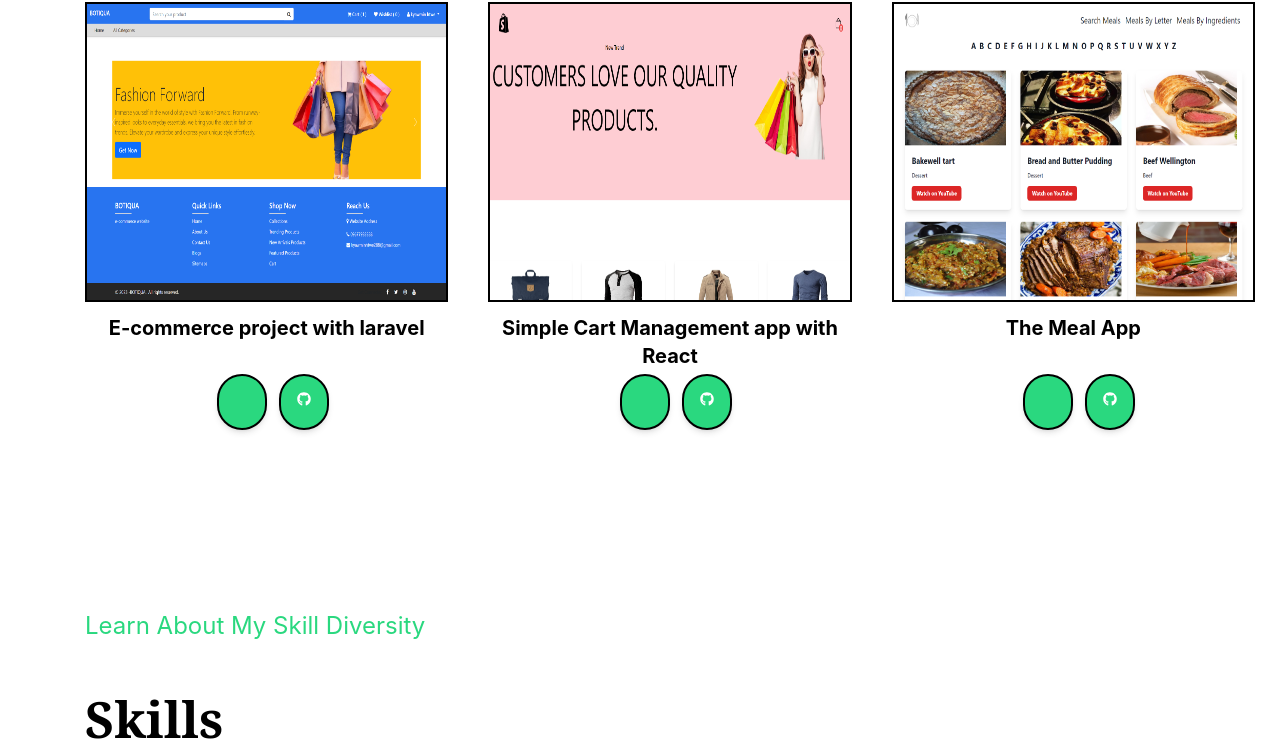
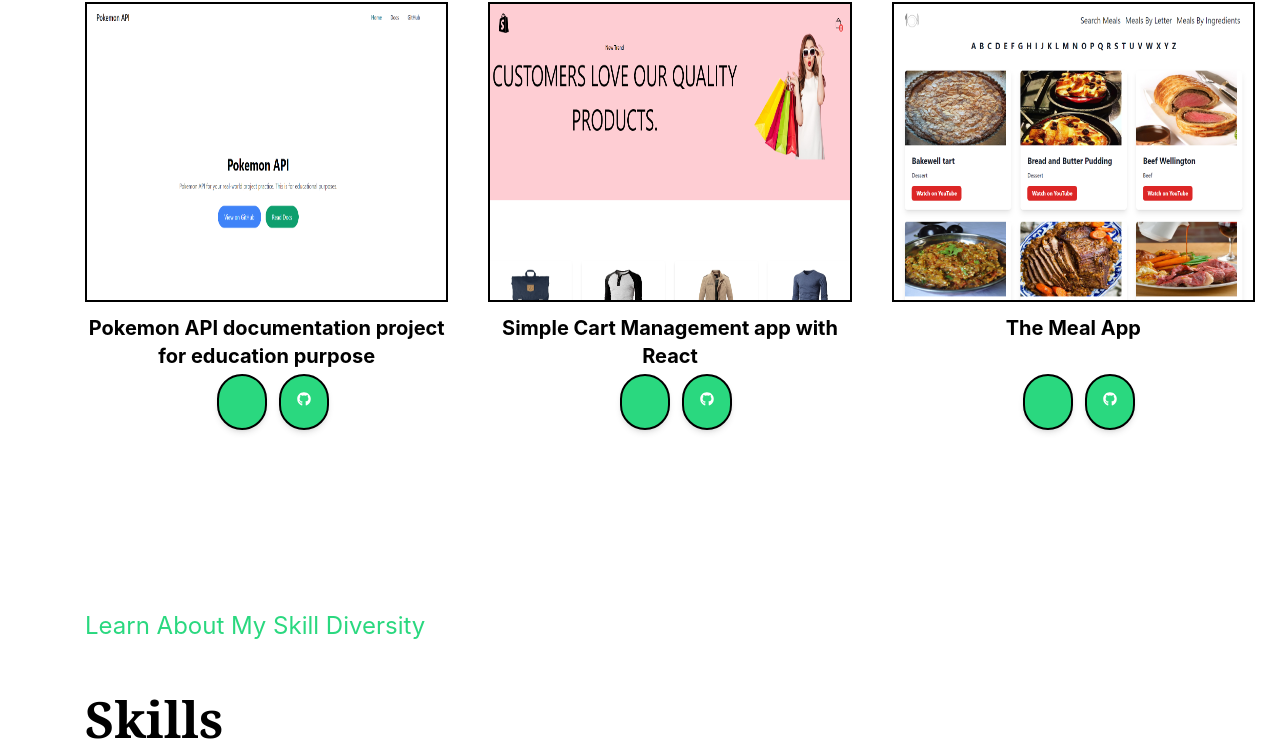
Before and after one commit to kyawminht/portfolio, a React (Create React App) app: page / in a window 1280 px wide. Shown: the part 1562-2317 px from the top of the page. Built offline with nearby package versions, Linux system fonts and the light colour scheme; some icons are missing.

Commit message:
update project

```diff
--- a/src/components/Project.jsx
+++ b/src/components/Project.jsx
@@ -1,5 +1,5 @@
 import React from "react";
-import EImage from "../assets/e-commerce.png";
+import EImage from "../assets/pokemon.png";
 import PImage1 from "../assets/p2.png";
 import PImage2 from "../assets/meal.png";
 import { FaEye } from "react-icons/fa6";
@@ -28,12 +28,12 @@ const Project = () => {
           </div>
           <div className=" mt-3 h-[60px]">
             <h6 className="text-xl font-bold text-black dark:text-white">
-              E-commerce project with laravel
+              Pokemon API documentation project for education purpose
             </h6>
           </div>
           <div className="flex justify-center mb-5">
             <a
-              href="https://kmh.shwemmhost.com/"
+              href="https://pokemon-api-docs.vercel.app/"
               target="_blank"
               rel="noreferrer"
               className=" bg-primary text-white font-serif font-extrabold p-4 rounded-full shadow-md hover:scale-105 duration-150 mx-3 text-sm border-2 border-black dark:border-white"
@@ -41,7 +41,7 @@ const Project = () => {
              <FaEye />
             </a>
             <a
-              href="https://github.com/kyawminht/e-commerce"
+              href="https://github.com/kyawminht/pokemon_api"
               rel="noreferrer"
               target="_blank"
               className=" bg-primary text-white font-serif font-extrabold p-4 rounded-full shadow-md hover:scale-105 duration-150 text-sm border-2 border-black dark:border-white"
```
Also changed, not shown: src/assets/pokemon.png (added).
